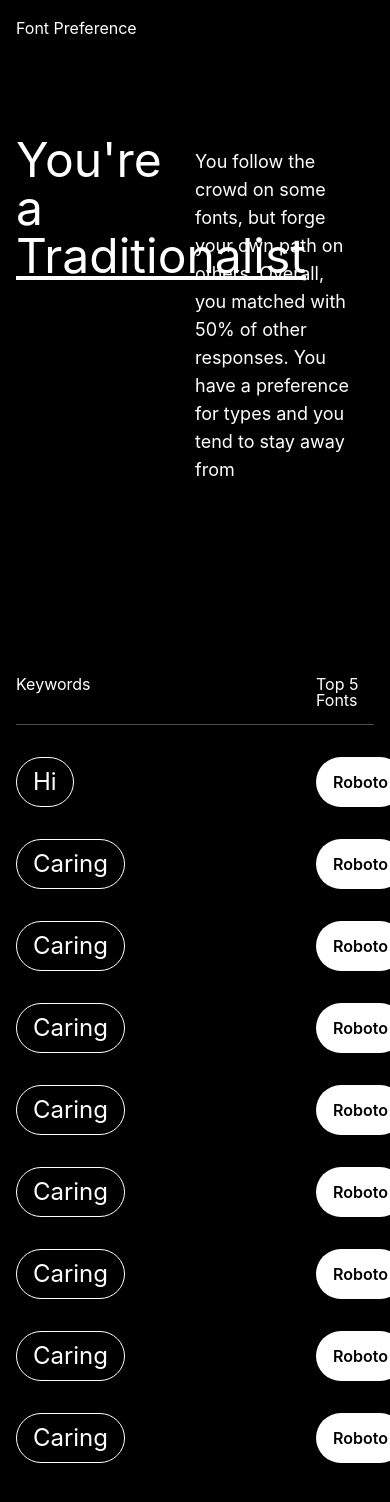
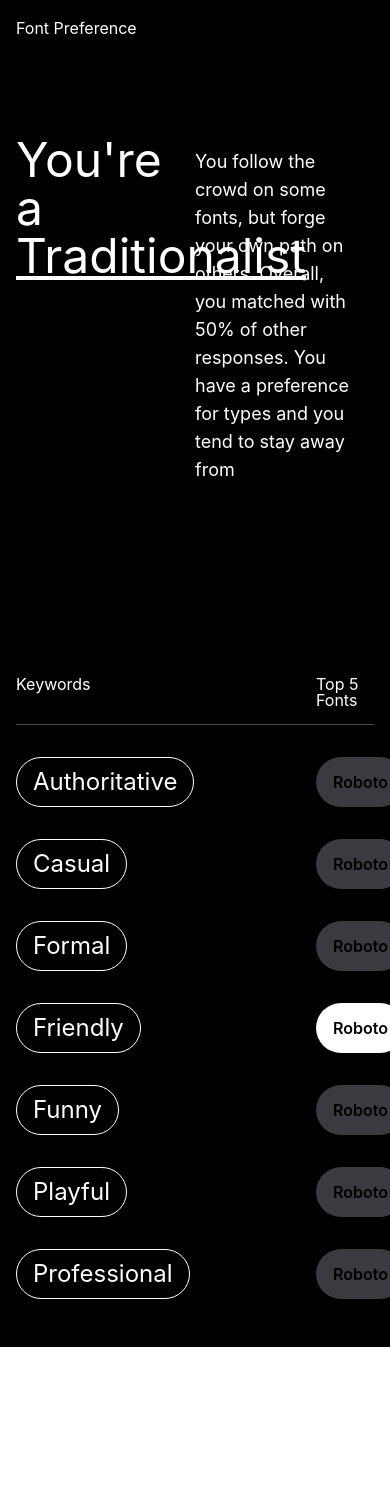
Before and after one commit to Computational-Creativity-Lab/Crowdsourcing-Font-Preferences, a Next.js app: page /datavis in a window 390 px wide. Shown: the top 1502 px of the page. After the commit the page ends 1347 px from the top, so only its background shows below. Built offline with nearby package versions, Linux system fonts and the light colour scheme; a web font is replaced by a local one.

Commit message:
added tournament style

```diff
--- a/src/components/BackgroundGradient.js
+++ b/src/components/BackgroundGradient.js
@@ -13,23 +13,13 @@ const colorPairs = {
   Friendly: "blue",
   Fun: "red",
   Funny: "black",
-}
+};
 
 export default function BackgroundGradient({ keyword }) {
-  let bgColor = "green";
-  if (keyword == "Caring") {
-    bgColor = "blue";
-  } else if (keyword == "Casual") {
-    bgColor = "purple";
-  } else {
-    bgColor = "red";
-  }
-
   return (
     <div
       className={"top-0 absolute w-screen h-screen z-[-1]"}
-      style={{backgroundColor: colorPairs[keyword]}}
-    >
-    </div>
+      style={{ backgroundColor: colorPairs[keyword] }}
+    ></div>
   );
 }
--- a/src/components/DataRow.js
+++ b/src/components/DataRow.js
@@ -1,9 +1,10 @@
 import React, { useState, useEffect } from "react";
-let percentages = [30, 30, 30, 5, 5];
+let percentages = [20, 30, 30, 10, 10];
+
 // let percentages = [10, 20, 30, 40, 50];
-let selectedElement = 1;
 
 export default function DataRow(props) {
+  let randomSelection = Math.floor(Math.random() * percentages.length);
   return (
     <div class="grid grid-cols-[300px_1fr] mb-4">
       {/* descriptor */}
@@ -15,13 +16,17 @@ export default function DataRow(props) {
       {/* chart */}
       <div class="flex flex-row inline-block col-start-2 mb-4">
         {percentages.map((percentage, index) => {
+          console.log(percentage);
+
           return (
             <div
               class={`${
-                index + 1 == selectedElement
+                index == randomSelection
                   ? `bg-white`
                   : `bg-[rgba(230,230,255,.25)]`
-              } w-[${percentage}%] flex flex-col  border-solid border-[#ffffff00] border hover:border-white px-4 py-4 rounded-full`}
+              } w-[${
+                percentages[index]
+              }%] flex flex-col  border-solid border-[#ffffff00] border hover:border-white px-4 py-4 rounded-full`}
             >
               <p class="text-black font-semibold">Roboto</p>
             </div>
--- a/src/components/FontCard.js
+++ b/src/components/FontCard.js
@@ -1,21 +1,14 @@
 import { motion, AnimatePresence } from "framer-motion";
-import { useState } from "react";
 
 export default function FontCard(props) {
-  // const [transition, startTransition] = useState(false);
-  // const textTransition = () => {
-  //   startTransition(true);
-  //   console.log(transition);
-  //   setTimeout(() => {
-  //     startTransition(false);
-  //   }, 500);
-  // };
-
   return (
-
     <AnimatePresence>
       <motion.div
-        className={"h-full bg-slate-900 flex rounded-3xl items-center relative justify-center select-none hover:scale-[1.005] hover:cursor-pointer active:scale-[.99] hover:shadow-[0_25px_35px_rgba(0,0,0,.2)] duration-200"}
+        class={`${
+          props.chosenCard == props.cardNum
+            ? "border border-solid border-white"
+            : ""
+        } h-full bg-black flex rounded-3xl items-center relative justify-center select-none hover:scale-[1.005] hover:cursor-pointer active:scale-[.99] hover:shadow-[0_25px_35px_rgba(0,0,0,.2)] duration-200`}
         initial={{ opacity: 0 }}
         animate={{ opacity: 1 }}
         exit={{ opacity: 0 }}
@@ -23,9 +16,9 @@ export default function FontCard(props) {
           default: { duration: 0.1 },
         }}
       >
-        <p className="absolute block top-5 text-slate-50">{props.fontStyle}</p>
+        <p class="absolute block top-5 text-slate-50">{props.fontStyle}</p>
         <h3
-          className="text-xl md:text-4xl text-white block text-center px-5 "
+          class="text-xl md:text-4xl text-white block text-center px-5 "
           style={{ fontFamily: `${props.fontStyle}` }}
         >
           {props.pengram}
--- a/src/components/FontsPromptLeftCol.js
+++ b/src/components/FontsPromptLeftCol.js
@@ -8,7 +8,7 @@ export default function FontsPromptLeftCol(props) {
         </h1>
       </div>
       <h3 className="text-2xl lg:text-4xl flex justify-self-start items-end h-full">
-        Q{props.qCount+1}/20
+        Q{props.qCount + 1}/20
       </h3>
     </div>
   );
--- a/src/components/FontsPromptRightCol.js
+++ b/src/components/FontsPromptRightCol.js
@@ -16,7 +16,6 @@ const pengrams = [
   "Jackdaws love my big sphinx of quartz.",
   "Pack my box with five dozen liquor jugs.",
 ];
-
 
 const fontList = [
   "Abril Fatface",
@@ -47,7 +46,6 @@ const fontList = [
 const remainingFonts = [];
 remainingFonts.push(...fontList);
 
-
 let pengramIndex = 0;
 let currentPengram = pengrams[pengramIndex];
 
@@ -55,6 +53,7 @@ let firstFontIndex = Math.floor(Math.random() * fontList.length);
 let secondFontIndex = Math.floor(Math.random() * fontList.length);
 let firstFontStyle = fontList[firstFontIndex];
 let secondFontStyle = fontList[secondFontIndex];
+let chosenCard;
 
 //elastic card animation
 const cardPop = {
@@ -70,18 +69,14 @@ const cardPop = {
   },
 };
 
-
-
-
 export default function FontsPromptRightCol(props) {
-
   //mount and unmount card
   const [topCardState, setTopCardState] = useState(true);
   const [botCardState, setBotCardState] = useState(true);
   const [textFade, startTextFade] = useState(false);
 
-   //fade paragraph text
-   const fadeText = () => {
+  //fade paragraph text
+  const fadeText = () => {
     startTextFade(true);
 
     setTimeout(() => {
@@ -94,52 +89,51 @@ export default function FontsPromptRightCol(props) {
 
   const handleClick = (option) => {
     const chosenFont = option === 1 ? currentTopStyle : currentBotStyle;
+    chosenCard = option === 1 ? 1 : 2;
     props.onclickHandler({
       chosenStyle: chosenFont,
     });
 
+    //Reset font list when a adj already had 4 responses
+    if ((props.qCount + 1) % 4 == 0 && props.qCount !== 1) {
+      remainingFonts.splice(0, remainingFonts.length);
+      remainingFonts.push(...fontList);
+      firstFontIndex = Math.floor(Math.random() * remainingFonts.length);
+      firstFontStyle = fontList[firstFontIndex];
 
-
-    //Reset font list when a adj already had 4 responses
-    if(props.qCount % 4 == 0 && props.qCount !== 0){
-      remainingFonts.splice(0,remainingFonts.length);
-      remainingFonts.push(...fontList);
-      console.log(remainingFonts.length);
+      secondFontIndex = Math.floor(Math.random() * remainingFonts.length);
+      secondFontStyle = fontList[secondFontIndex];
     }
     //Remove used font from existing font list
-    else{
-      if(firstFontIndex <= secondFontIndex){
+    else {
+      if (firstFontIndex <= secondFontIndex) {
         console.log(remainingFonts[firstFontIndex]);
         console.log(remainingFonts[secondFontIndex]);
         remainingFonts.splice(secondFontIndex, 1);
         remainingFonts.splice(firstFontIndex, 1);
-
-      }
-
-      else{
+      } else {
         console.log(remainingFonts[firstFontIndex]);
         console.log(remainingFonts[secondFontIndex]);
         remainingFonts.splice(firstFontIndex, 1);
         remainingFonts.splice(secondFontIndex, 1);
       }
+
+      // Randomize font
+      if (option == 1) {
+        secondFontIndex = Math.floor(Math.random() * remainingFonts.length);
+        secondFontStyle = fontList[secondFontIndex];
+      } else {
+        firstFontIndex = Math.floor(Math.random() * remainingFonts.length);
+        firstFontStyle = fontList[firstFontIndex];
+      }
     }
 
-    console.log(remainingFonts);
-    console.log(remainingFonts.length);
-
-    // Randomize font
-    firstFontIndex = Math.floor(Math.random() * remainingFonts.length);
-    secondFontIndex = Math.floor(Math.random() * remainingFonts.length);
-    firstFontStyle = fontList[firstFontIndex];
-    secondFontStyle = fontList[secondFontIndex];
-
-
     // Change pengram
-    if (pengramIndex == pengrams.length - 1) {
-      pengramIndex = 0;
-    }
-    pengramIndex++;
-    currentPengram = pengrams[pengramIndex];
+    // if (pengramIndex == pengrams.length - 1) {
+    //   pengramIndex = 0;
+    // }
+    // pengramIndex++;
+    // currentPengram = pengrams[pengramIndex];
 
     if (option === 1) {
       setTopCardState(!topCardState);
@@ -153,7 +147,6 @@ export default function FontsPromptRightCol(props) {
       }, 80);
     }
   };
-
 
   return (
     <div className={styles.rightCol}>
@@ -172,6 +165,8 @@ export default function FontsPromptRightCol(props) {
             fontStyle={firstFontStyle}
             textFadeState={textFade}
             pengram={currentPengram}
+            chosenCard={chosenCard}
+            cardNum={1}
           />
         </motion.div>
         <motion.div
@@ -187,6 +182,8 @@ export default function FontsPromptRightCol(props) {
             fontStyle={secondFontStyle}
             textFadeState={textFade}
             pengram={currentPengram}
+            chosenCard={chosenCard}
+            cardNum={2}
           />
         </motion.div>
       </Fragment>
--- a/src/pages/datavis.js
+++ b/src/pages/datavis.js
@@ -28,15 +28,13 @@ export default function Datavis() {
           <p>Top 5 Fonts</p>
         </div>
         <div>
-          <DataRow descriptor="Hi"></DataRow>
-          <DataRow descriptor="Caring"></DataRow>
-          <DataRow descriptor="Caring"></DataRow>
-          <DataRow descriptor="Caring"></DataRow>
-          <DataRow descriptor="Caring"></DataRow>
-          <DataRow descriptor="Caring"></DataRow>
-          <DataRow descriptor="Caring"></DataRow>
-          <DataRow descriptor="Caring"></DataRow>
-          <DataRow descriptor="Caring"></DataRow>
+          <DataRow descriptor="Authoritative"></DataRow>
+          <DataRow descriptor="Casual"></DataRow>
+          <DataRow descriptor="Formal"></DataRow>
+          <DataRow descriptor="Friendly"></DataRow>
+          <DataRow descriptor="Funny"></DataRow>
+          <DataRow descriptor="Playful"></DataRow>
+          <DataRow descriptor="Professional"></DataRow>
         </div>
       </div>
       <BackgroundGradient></BackgroundGradient>
--- a/src/pages/index.js
+++ b/src/pages/index.js
@@ -11,7 +11,7 @@ export default function Home() {
       <CustomCursor />
       <HeadComp />
       <GlobalContainer>
-        <Navbar rightLink="Share" isBlack={true}/>
+        <Navbar rightLink="Share" isBlack={true} />
         <h1 className="px-4 py-4 text-7xl border-2 border-gray-900">
           Choose your font.
         </h1>
--- a/src/pages/survey.js
+++ b/src/pages/survey.js
@@ -8,7 +8,6 @@ import Container from "../components/layout/Container";
 import FontsPromptLeftCol from "../components/FontsPromptLeftCol";
 import Router from "next/router";
 import BackgroundGradient from "../components/BackgroundGradient";
-
 
 // backend
 import axios from "axios";
@@ -42,12 +41,13 @@ export default function Home() {
   let keyword = keywords[Math.floor(qCount / 4) + 1];
 
   //add all fonts back in once keyword is done
-  if(qCount % 4 == 0 && qCount !== 0){
+  if (qCount % 4 == 0 && qCount !== 0) {
     restoreFonts = true;
   }
 
-  if(qCount + 1 > 20){
-    Router.push("/");
+  //go to data page
+  if (qCount + 1 > 20) {
+    Router.push("datavis");
   }
   // backend, creating IP state
   const [locationData, setLocationData] = useState({});
@@ -85,7 +85,6 @@ export default function Home() {
     });
 
     const data = await response.json();
-
   }
 
   async function handleClick(payload) {
@@ -93,19 +92,16 @@ export default function Home() {
     addPreferenceHandler(payload);
   }
 
-
   return (
     <motion.main>
       <HeadComp />
       <GlobalContainer>
-        <Navbar rightLink="Exit" isBlack ={true}/>
+        <Navbar rightLink="Exit" isBlack={true} />
         <Container>
           <FontsPromptLeftCol qCount={qCount} keyword={keyword} />
-          <FontsPromptRightCol
-            onclickHandler={handleClick}
-            qCount={qCount}/>
+          <FontsPromptRightCol onclickHandler={handleClick} qCount={qCount} />
         </Container>
-          <BackgroundGradient keyword={keyword} />
+        <BackgroundGradient keyword={keyword} />
       </GlobalContainer>
     </motion.main>
   );
```
